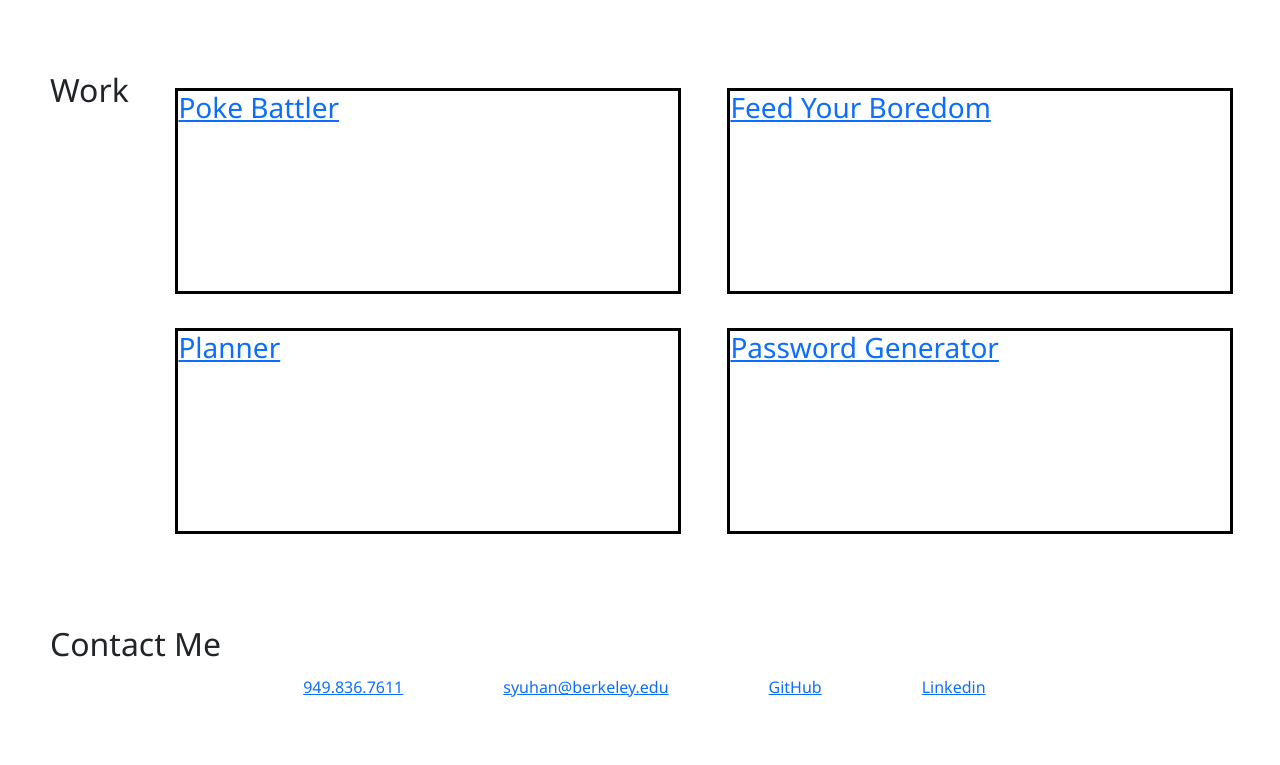
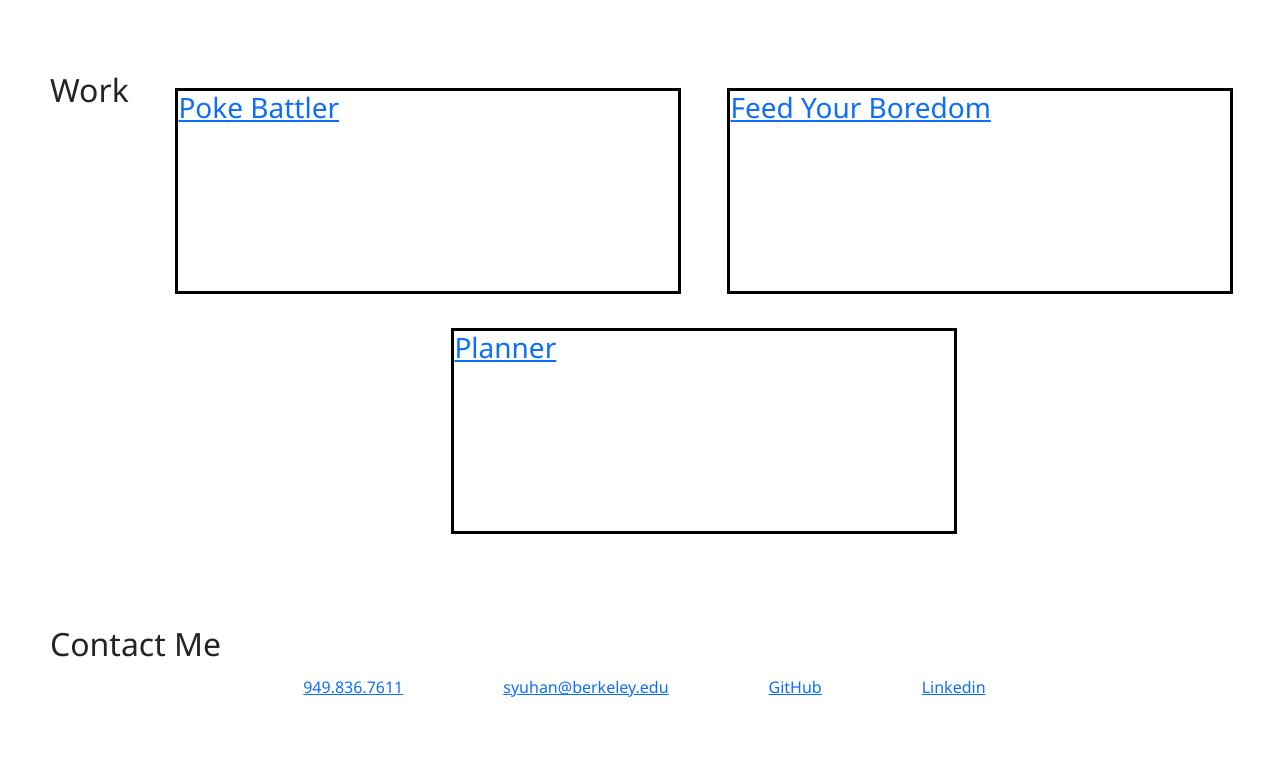
Before and after one commit to samyuhan/portfolio, a plain HTML site: page index.html in a window 1280 px wide. Shown: the part 1273-2038 px from the top of the page. Drawn offline with nearby package versions, Linux system fonts and the light colour scheme.

Commit message:
delete password generator assignment

```diff
--- a/index.html
+++ b/index.html
@@ -87,14 +87,6 @@
                         </section>
                     </a>
 
-                    <a href="https://github.com/samyuhan/password-generator">
-                        <section class="password img" id="project">
-                            <div>
-                                <h3>Password Generator</h3>
-                                <p></p>
-                            </div>
-                        </section>
-                    </a>
                 </div>
             </section>
             <br />
```
